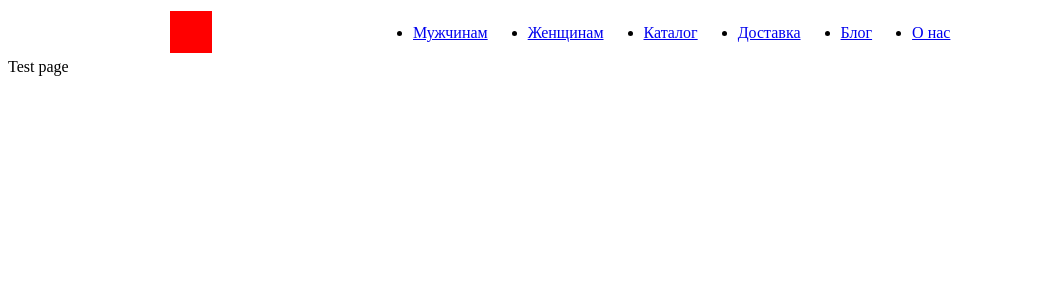
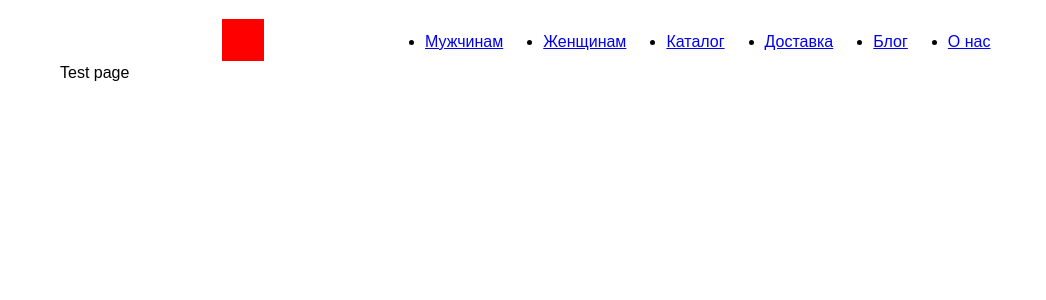
Before and after one commit to TatianaChF/tapir-test, a Nuxt app: page / in a window 1280 px wide. Shown: the top 300 px of the page, without its empty margins (0-1046 px from the left). Built offline with nearby package versions, Linux system fonts and the light colour scheme.

Commit message:
add global styles

```diff
--- /dev/null
+++ b/app/assets/scss/main.scss
@@ -0,0 +1,12 @@
+* {
+  margin: 0;
+  padding: 0;
+  box-sizing: border-box;
+}
+
+body {
+  font-family: 'Golos Text', sans-serif;
+  padding-top: 19px;
+  padding-left: 60px;
+  margin: 0;
+}
--- a/nuxt.config.ts
+++ b/nuxt.config.ts
@@ -1,5 +1,8 @@
 // https://nuxt.com/docs/api/configuration/nuxt-config
 export default defineNuxtConfig({
   compatibilityDate: '2025-07-15',
-  devtools: { enabled: true }
+  devtools: { enabled: true },
+  css: [
+    '~/assets/scss/main.scss'
+  ],
 })
```
